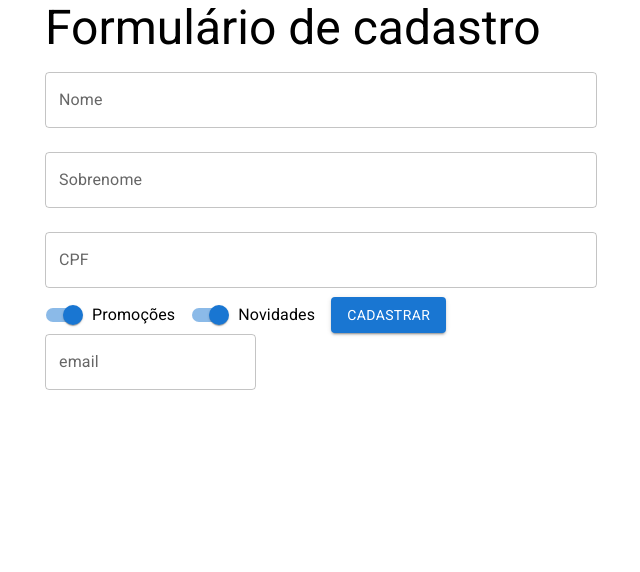
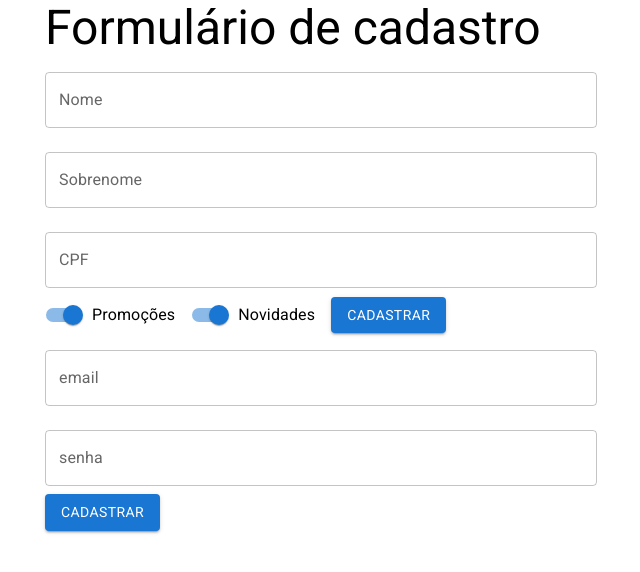
Before and after one commit to pinheiroduda/alura-react-form, a React (Create React App) app: page / in a window 1280 px wide. Shown: the top 572 px of the page, without its empty margins (319-959 px from the left). Built offline with nearby package versions, Linux system fonts and the light colour scheme.

Commit message:
feat: ✨ adds text fields and button to user data component

```diff
--- a/src/components/form/UserData.jsx
+++ b/src/components/form/UserData.jsx
@@ -1,11 +1,27 @@
 import React from 'react'
-import { TextField } from '@mui/material'
+import { TextField, Button } from '@mui/material'
 
 export function UserData() {
   return (
     <>
       <form>
-        <TextField id="email" label="email" type="email"></TextField>
+        <TextField
+          id="email"
+          label="email"
+          type="email"
+          fullWidth
+          margin="normal"
+        />
+        <TextField
+          id="password"
+          label="senha"
+          type="password"
+          fullWidth
+          margin="normal"
+        />
+        <Button type="submit" variant="contained">
+          Cadastrar
+        </Button>
       </form>
     </>
   )
```
